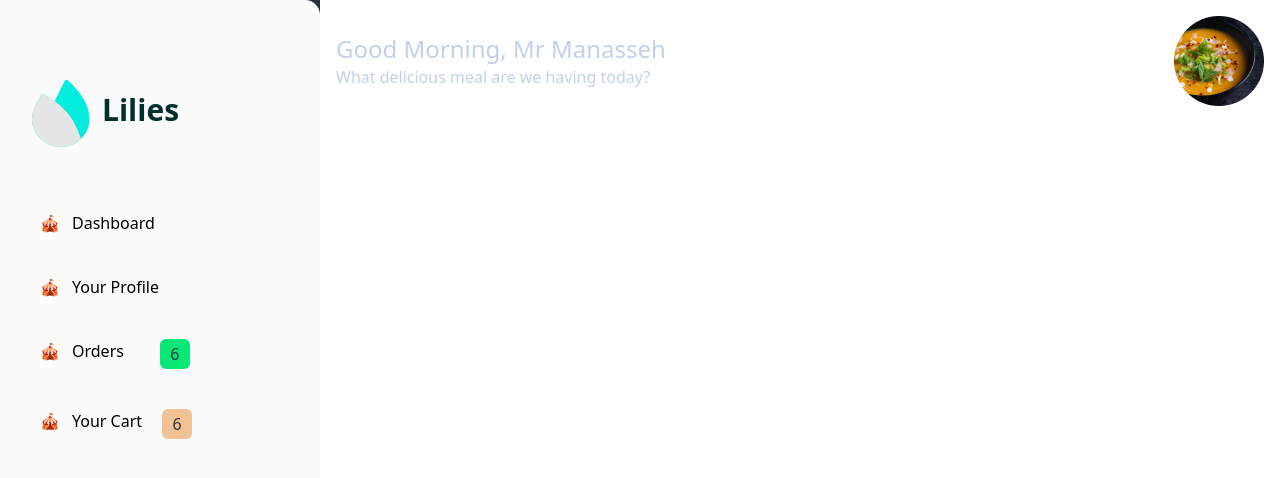
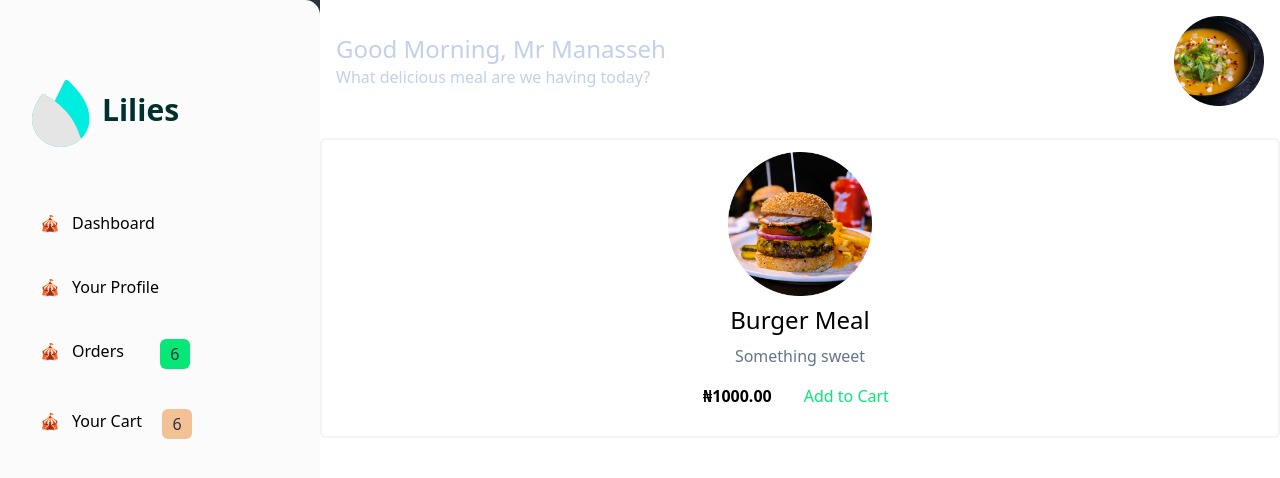
Before and after one commit to manaboy-07/Lilies, a React (Create React App) app: page / in a window 1280 px wide. Shown: the top 478 px of the page. Built offline with nearby package versions, Linux system fonts and the light colour scheme.

Commit message:
working on dashboard

```diff
--- a/src/components/DashContent.jsx
+++ b/src/components/DashContent.jsx
@@ -2,9 +2,13 @@
 
 import React from "react";
 import Soup from "../Images/soup.png";
+import DashProps from "./DashProps";
+import Spag from "../Images/HeroImage.png";
+import Burger from "../Images/burgers.png";
+import Stir from "../Images/Stir.png";
 function DashContent() {
   return (
-    <div className="bg-white dash-content">
+    <div className='bg-white dash-content'>
       <div className='p-4'>
         <section className='menu-div'>
           <div>
@@ -16,6 +20,10 @@ function DashContent() {
           </div>
         </section>
       </div>
+
+      <section>
+        <DashProps name='Burger Meal' src={Burger} des='Something sweet' />
+      </section>
     </div>
   );
 }
--- a/src/components/DashProps.jsx
+++ b/src/components/DashProps.jsx
@@ -1,11 +1,19 @@
-import React from 'react'
+/** @format */
 
-function DashProps() {
+import React from "react";
+
+function DashProps({ name, src, des }) {
   return (
-    <div>
-
+    <div className='flex flex-col justify-center items-center my-4 border-2 border-slate-100 border-solid  p-3 rounded-md'>
+      <img src={src} alt='' className='w-36 h-36' />
+      <h3 className='text-black text-center text-2xl mt-2'>{name}</h3>
+      <h4 className='max-w-xl text-slate-500 mt-2'>{des}</h4>
+      <div className='prices flex justify-between items-center py-4 ml-2'>
+        <h2 className='text-black mx-2 font-extrabold'>₦1000.00</h2>
+        <h2 className='text-info mx-6 cursor-pointer'>Add to Cart</h2>
+      </div>
     </div>
-  )
+  );
 }
 
-export default DashProps
+export default DashProps;
```
